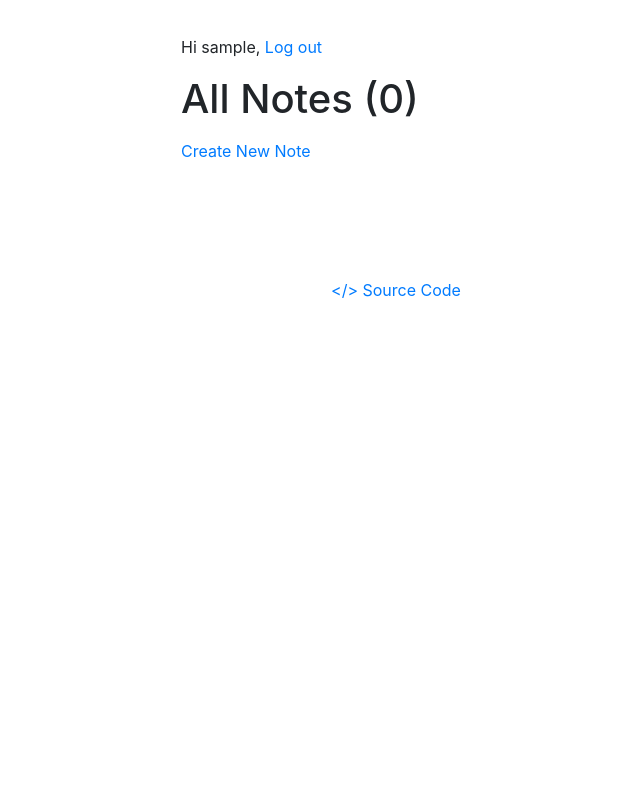
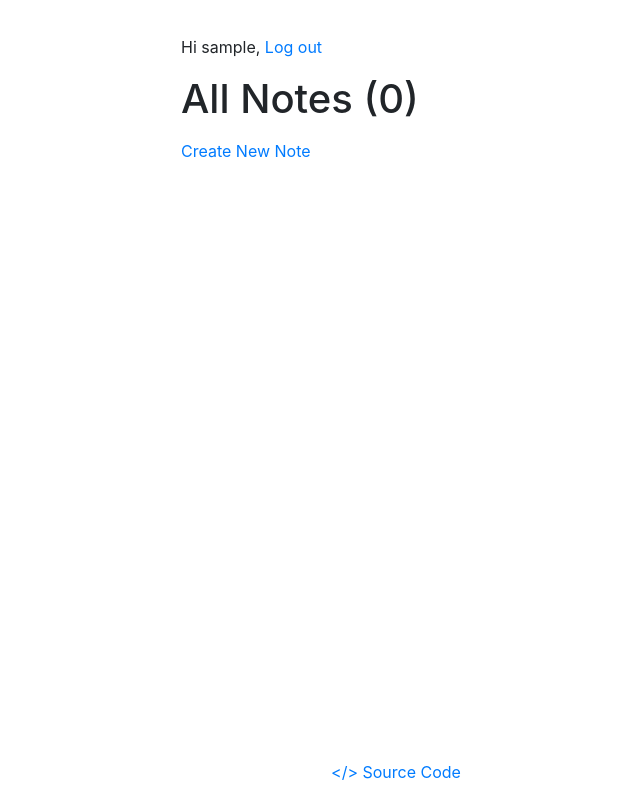
Before and after one commit to nityy/NoteIt, a Django app: page / in a window 1280 px wide. Shown: the whole page, without its empty margins (244-884 px from the left). Run offline with Django 4.2, Linux system fonts and the light colour scheme; the visitor is signed in with stand-in values (Sample User, id 1); data that the repository does not hold is empty.

Commit message:
update footer css

```diff
--- a/notes/static/notes/style.css
+++ b/notes/static/notes/style.css
@@ -22,5 +22,8 @@ body {
 
 footer {
     text-align: center;
-    padding-top: 80px;
+    position: fixed;
+    bottom: 0%;
+    width: 100%;
+    margin-bottom: 1em;
 }
```
